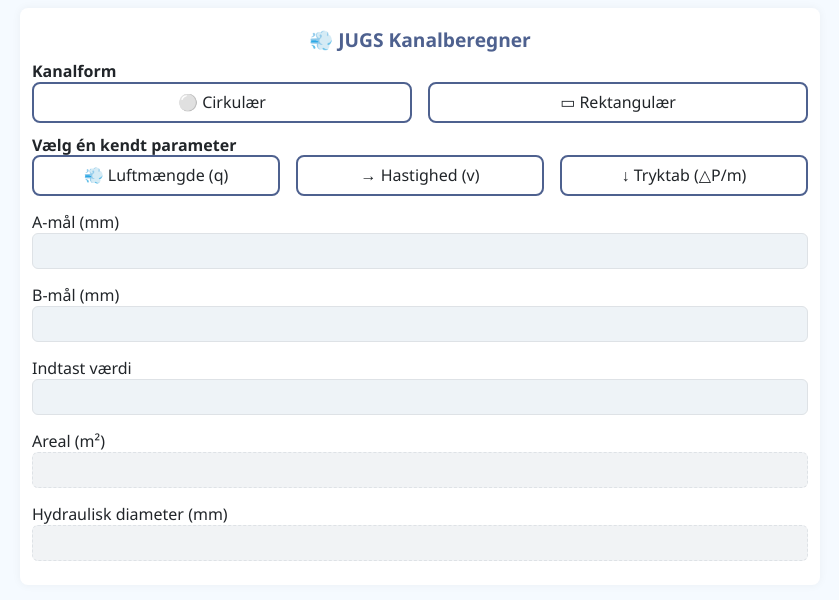
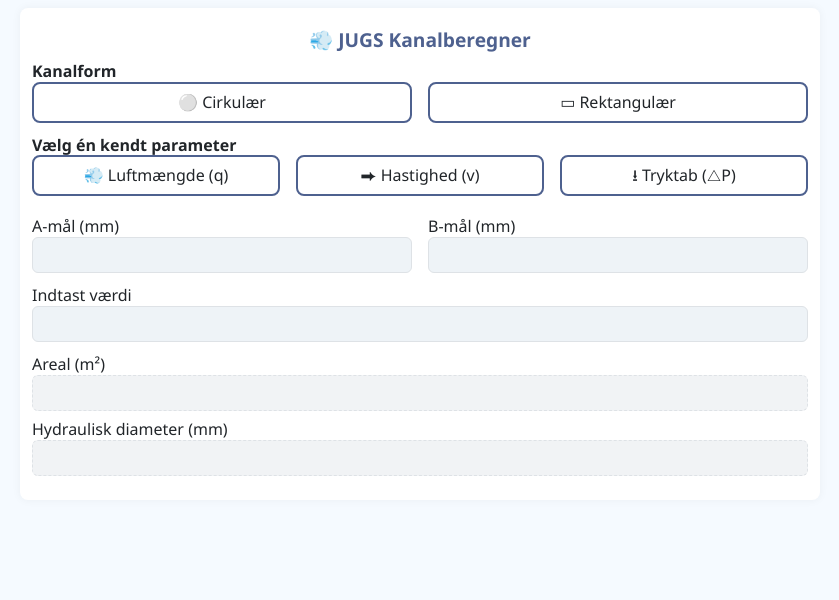
Before and after one commit to JuliusSaadbye/Kanalberegner, a plain HTML site: page index.html in a window 1280 px wide. Shown: the whole page, without its empty margins (220-1059 px from the left). Drawn offline with Linux system fonts and the light colour scheme.

Commit message:
index.html

```diff
--- a/index.html
+++ b/index.html
@@ -3,7 +3,7 @@
 <head>
   <meta charset="UTF-8">
   <meta name="viewport" content="width=device-width, initial-scale=1.0">
-  <title>Luftberegner</title>
+  <title>Kanalberegner</title>
   <style>
     :root {
       --primary: #4e618f;
@@ -21,7 +21,7 @@
         background: var(--bg);
         font-family: 'Segoe UI', sans-serif;
         color: var(--text);
-        line-height: 1.3; /* Standard er omkring 1.5 */
+        line-height: 1.3;
     }
     .container {
         max-width: 800px;
@@ -30,7 +30,6 @@
         border-radius: 8px;
         padding: 0.75rem;
         box-shadow: 0 0 10px rgba(0,0,0,0.05);
-
     }
     h1 {
         text-align: center;
@@ -64,7 +63,7 @@
     label {
       font-weight: 500;
       display: block;
-      margin-top: 1rem;
+      margin-top: 0.5rem;
     }
     input {
       padding: 0.6rem;
@@ -84,6 +83,13 @@
       border-left: 4px solid var(--primary);
       border-radius: 6px;
     }
+    .input-row {
+      display: flex;
+      gap: 1rem;
+    }
+    .input-col {
+      flex: 1;
+    }
   </style>
 </head>
 <body>
@@ -102,16 +108,22 @@
       <strong>Vælg én kendt parameter</strong>
       <div class="buttons">
         <div class="button" id="btn-q">💨 Luftmængde (q)</div>
-        <div class="button" id="btn-v">→ Hastighed (v)</div>
-        <div class="button" id="btn-dp">↓ Tryktab (△P/m)</div>
+        <div class="button" id="btn-v">⮕ Hastighed (v)</div>
+        <div class="button" id="btn-dp">⭳ Tryktab (△P)</div>
       </div>
     </div>
 
     <div class="section" id="dim-rekt">
-      <label for="a">A-mål (mm)</label>
-      <input type="number" id="a" />
-      <label for="b">B-mål (mm)</label>
-      <input type="number" id="b" />
+      <div class="input-row">
+        <div class="input-col">
+          <label for="a">A-mål (mm)</label>
+          <input type="number" id="a" />
+        </div>
+        <div class="input-col">
+          <label for="b">B-mål (mm)</label>
+          <input type="number" id="b" />
+        </div>
+      </div>
     </div>
 
     <div class="section" id="dim-circ" style="display:none">
@@ -135,13 +147,12 @@
 
     <div class="section">
       <div class="result-block" id="result-q" style="display:none;">💨 Luftmængde: <span id="q-out"></span> m³/h</div>
-      <div class="result-block" id="result-v" style="display:none;">→ Hastighed: <span id="v-out"></span> m/s</div>
+      <div class="result-block" id="result-v" style="display:none;">⮕ Hastighed: <span id="v-out"></span> m/s</div>
       <div class="result-block" id="result-dp" style="display:none;">↓ Tryktab: <span id="dp-out"></span> Pa/m</div>
     </div>
   </div>
 
   <script>
-    // === DOM elementer ===
     const btns = {
       rekt: document.getElementById('btn-rekt'),
       circ: document.getElementById('btn-circ'),
@@ -178,7 +189,6 @@
       return value;
     }
 
-    // Kanalform valg
     btns.rekt.onclick = () => {
       kanalform = toggleButton(btns.rekt, [btns.rekt, btns.circ], kanalform === 'rekt' ? null : 'rekt');
       dims.rekt.style.display = kanalform === 'rekt' ? 'block' : 'none';
@@ -195,7 +205,6 @@
       calculate();
     };
 
-    // Parameter valg
     btns.v.onclick = () => {
       param = toggleButton(btns.v, [btns.v, btns.q, btns.dp], param === 'v' ? null : 'v');
       inputLabel.innerText = 'Indtast Hastighed (m/s)';
@@ -253,13 +262,13 @@
 
       vOut.innerText = v.toFixed(2);
       qOut.innerText = q.toFixed(1);
-      dpOut.innerText = dp.toFixed(3); // <- 3 decimaler
+      dpOut.innerText = dp.toFixed(3);
     }
 
     function calcDP(v, hd) {
-      const d = hd / 1000; // omregn til meter
-      const rho = 1.205; //kg/m3 Densitet
-      const nu = 15.11; // m2/s*10^-6
+      const d = hd / 1000;
+      const rho = 1.205;
+      const nu = 15.11;
       const dp_m = ((1 / Math.pow(Math.log10(0.143 * ((d * v / nu) * 1000000)), 2)) * 0.31) / d * (1.2 * v * v / 2);
       return dp_m
     }
```
